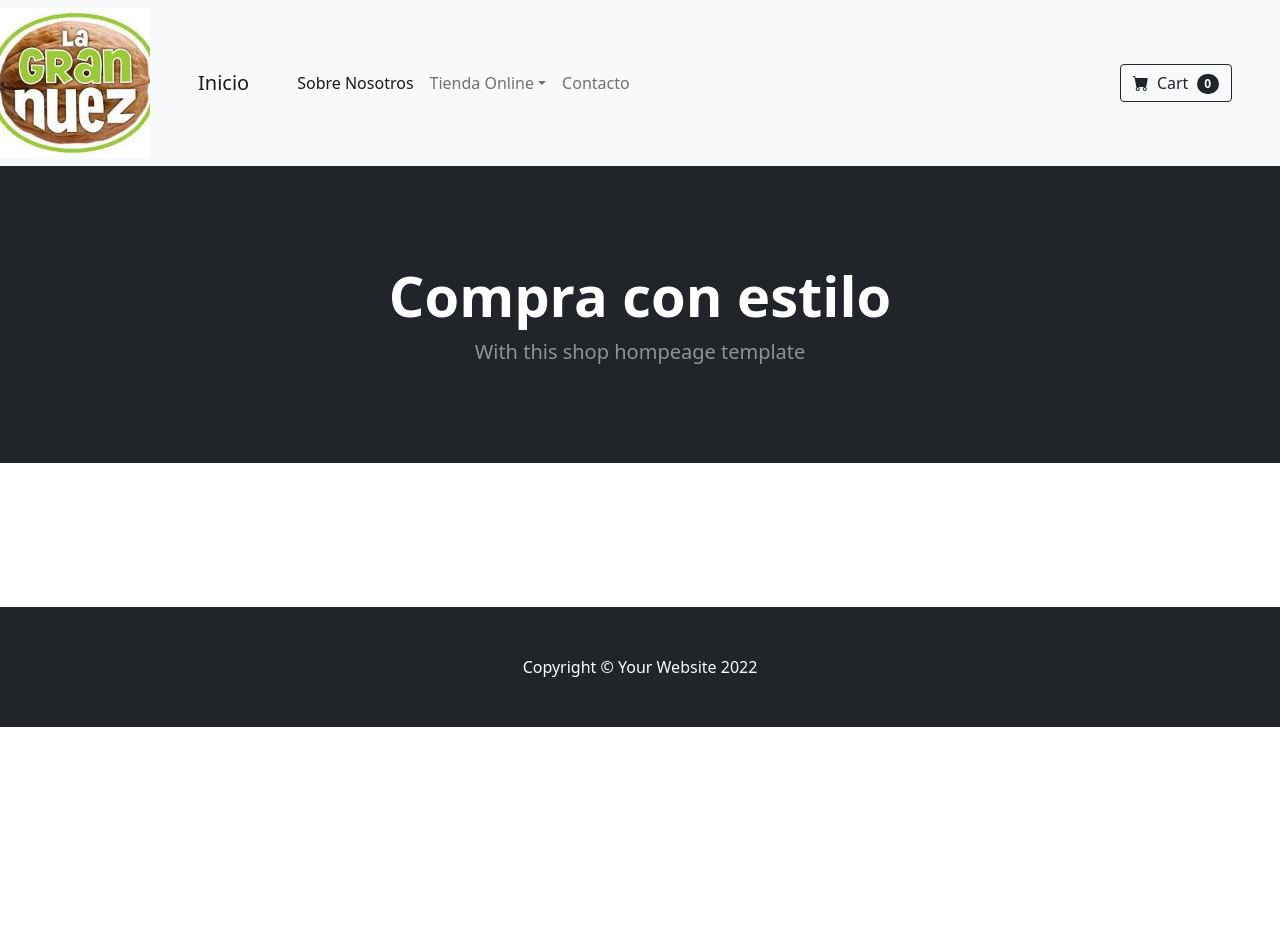
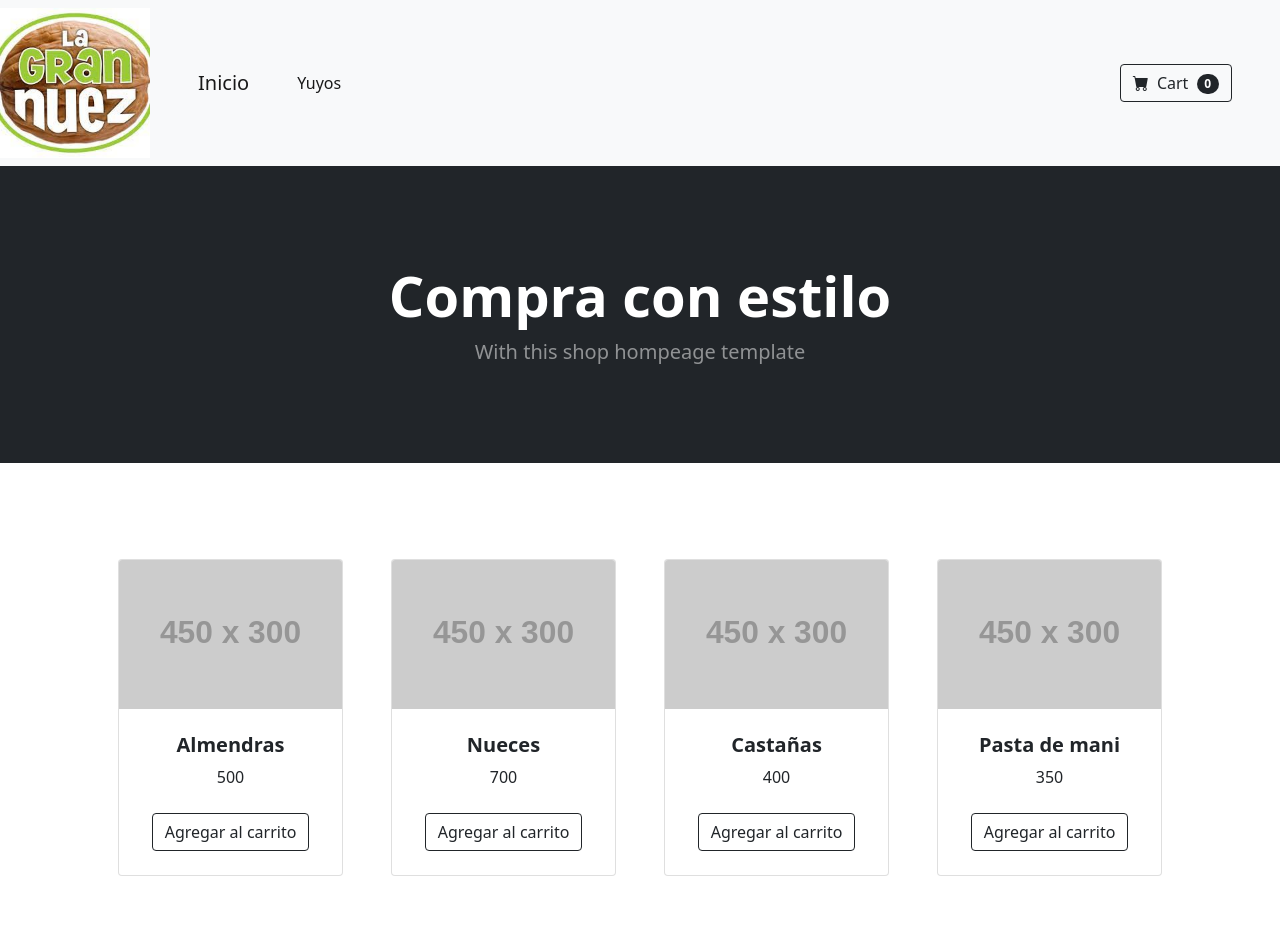
Before and after one commit to santicbsn14/proyecyoJavaScriptEcommerce, a plain HTML site: page tiendaonline.html in a window 1280 px wide. Shown: the top 927 px of the page. Before the commit the page ends 800 px from the top, so only its background shows below. Drawn offline with nearby package versions, Linux system fonts and the light colour scheme; placeholder pictures from the web are drawn by us.

Commit message:
segunda pre-entrega

```diff
--- a/js/scripts.js
+++ b/js/scripts.js
@@ -5,7 +5,7 @@
 */
 // This file is intentionally blank
 // Use this file to add JavaScript to your project
-const elementosCarrito= JSON.parse(localStorage.getItem("carrito"))
+const elementosCarrito= JSON.parse(localStorage.getItem("carrito")) ??[];
 let carrito = elementosCarrito;
 document.querySelector(".totalCarrito").innerHTML=`${carrito.length}`
 let productos = [
@@ -14,11 +14,18 @@ let productos = [
     {id: 3, title: "Castañas", price: 400},
     {id: 4, title: "Pasta de mani", price: 350}
 ];
+// MENU DE NAVEGACION DINAMICO //
+const categorias = ["FrutosSecos" , "Cereales", "Lacteos", "Yuyos"];
+for (let categoria = 0; categoria < categorias.length; categoria++){
+    document.querySelector("#navegacionCategorias").innerHTML=` <li class="nav-item">
+    <a class="nav-link active" aria-current="page" href="#">${categorias[categoria]}</a>
+    </li>`
+}
 // CARDS DINAMICAS
 for (producto of productos){
     const idButton = `add-card${producto.id}`
     let cards = document.createElement("div");
-    cards.innerHTML =` <div class= "col mb-5"> <div class="card h-100">
+    cards.innerHTML +=` <div class= "col mb-5"> <div class="card h-100">
     <!-- Product image-->
     <img class="card-img-top" src="https://dummyimage.com/450x300/dee2e6/6c757d.jpg" />
     <!-- Product details-->
@@ -34,8 +41,6 @@ for (producto of productos){
     <!-- Product actions-->
     <div class=" card-footer p-4 pt-0 border-top-0 bg-transparent">
         <div class="text-center"><a id="${idButton}" data-id="${producto.id}" class="btn btn-outline-dark mt-auto">Agregar al carrito</a></div>
-    </div>
-    </div>
     </div>`
     document.querySelector(".row-cols-2").appendChild(cards)
     }
--- a/tiendaonline.html
+++ b/tiendaonline.html
@@ -19,10 +19,10 @@
         <nav class="navbar navbar-expand-lg navbar-light bg-light">
             <img src="./Imagenes/logolagran.jfif" alt="logoLOcal" style="height: 150px; width:150px">
             <div class="container px-4 px-lg-5">
-                <a class="navbar-brand" href="#!">Inicio</a>
+                <a class="navbar-brand" href="index.html">Inicio</a>
                 <button class="navbar-toggler" type="button" data-bs-toggle="collapse" data-bs-target="#navbarSupportedContent" aria-controls="navbarSupportedContent" aria-expanded="false" aria-label="Toggle navigation"><span class="navbar-toggler-icon"></span></button>
                 <div class="collapse navbar-collapse" id="navbarSupportedContent">
-                    <ul class="navbar-nav me-auto mb-2 mb-lg-0 ms-lg-4">
+                    <ul class="navbar-nav me-auto mb-2 mb-lg-0 ms-lg-4 " id="navegacionCategorias">
                         <li class="nav-item"><a class="nav-link active" aria-current="page" href="#!">Sobre Nosotros</a></li>
                         <li class="nav-item dropdown">
                             <a class="nav-link dropdown-toggle" id="navbarDropdown" href="#" role="button" data-bs-toggle="dropdown" aria-expanded="false">Tienda Online</a>
```
